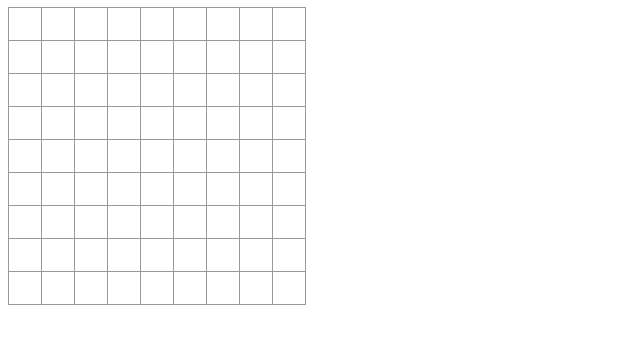
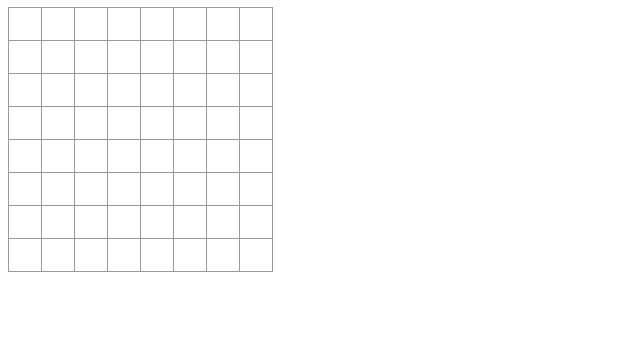
Before and after one commit to haru960197/React.ts-Othello, a React (Create React App) app: page / in a window 1280 px wide. Shown: the top 344 px of the page, without its empty margins (0-640 px from the left). Built offline with nearby package versions, Linux system fonts and the light colour scheme.

Commit message:
[fix] 無限ループに陥るバグを修正

```diff
--- a/src/components/Board.tsx
+++ b/src/components/Board.tsx
@@ -1,7 +1,7 @@
 import Square, { SquareState } from "./Square";
 import { useState } from 'react';
 
-const boardSize = 9;
+const boardSize = 8;
 
 export type BoardState = {
     readonly squares: SquareState[];
@@ -24,6 +24,10 @@ export default function Board() {
             x: index % boardSize,
             y: Math.floor(index / boardSize)
         };
+        // すでに石が置かれている場合は何もしない
+        if (state.squares[boardSize * point.y + point.x]) {
+            return;
+        }
         const color: SquareState = state.blackIsNext ? '●' : '〇';
 
         const newSquares = renewSquares(point, color, state.squares);
@@ -43,7 +47,7 @@ export default function Board() {
                     <Square
                         key={i}
                         value={square}
-                        onClick={() => handleClick(index * boardSize + i)}
+                        onClick={() => handleClick(i)}
                     />
                 );
             })}
@@ -66,7 +70,7 @@ export default function Board() {
 }
 
 /**
- * 反転処理を行った新たな盤面を返す
+ * 石が置かれ、反転処理を行った新たな盤面を返す
  * @param point 置かれた石の位置
  * @param color 置かれた石の色
  * @param squares 反転処理を行う盤面
@@ -77,6 +81,10 @@ function renewSquares(
     squares: SquareState[]
 ): SquareState[] {
     let newSquares = squares.slice();
+    // 石の置かれた位置を更新
+    newSquares[boardSize * point.y + point.x] = color;
+
+    // 探索方向
     const vecArray: Point[] = [
         { x:  0, y: -1 },
         { x: +1, y:  0 },
@@ -134,10 +142,12 @@ function reverseSquares(
     };
     while (squares[boardSize * curPoint.y + curPoint.x] !== color) {
         if (color === '●') {
+            squares[boardSize * curPoint.y + curPoint.x] = '●';
+        } else {
             squares[boardSize * curPoint.y + curPoint.x] = '〇';
-        } else {
-            squares[boardSize * curPoint.y + curPoint.x] = '●';
         }
+        curPoint.x += vec.x;
+        curPoint.y += vec.y;
     }
     return squares;
 }
```
